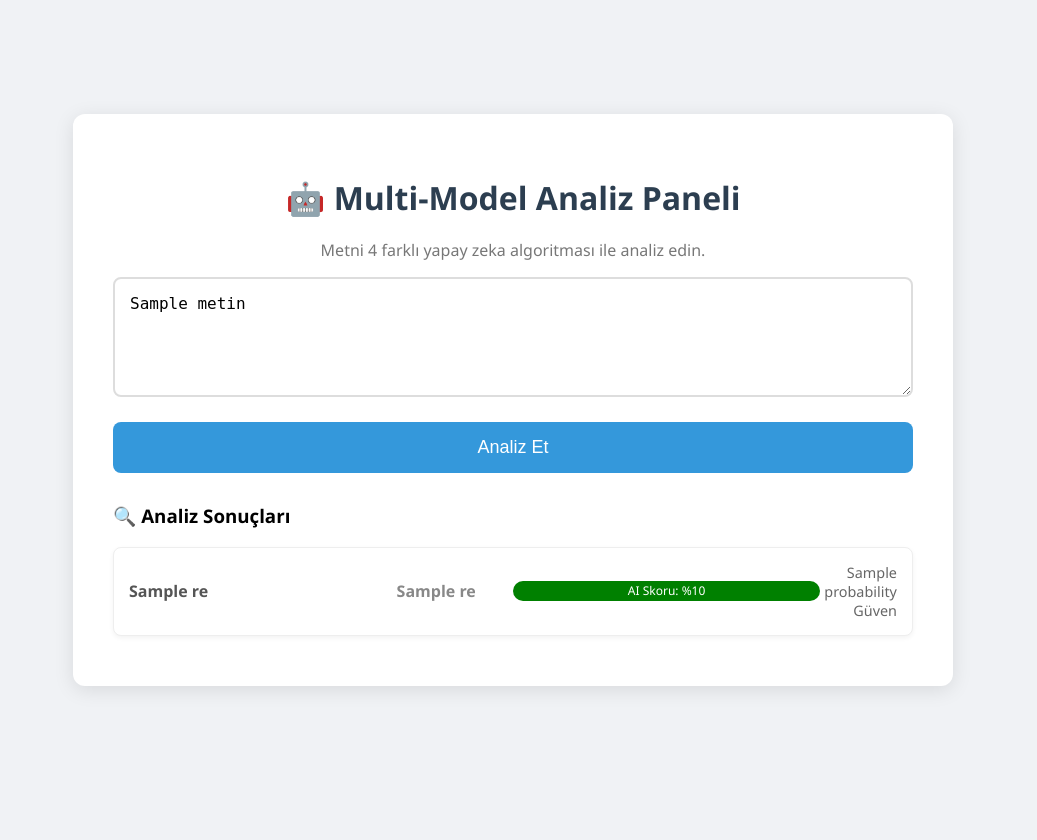
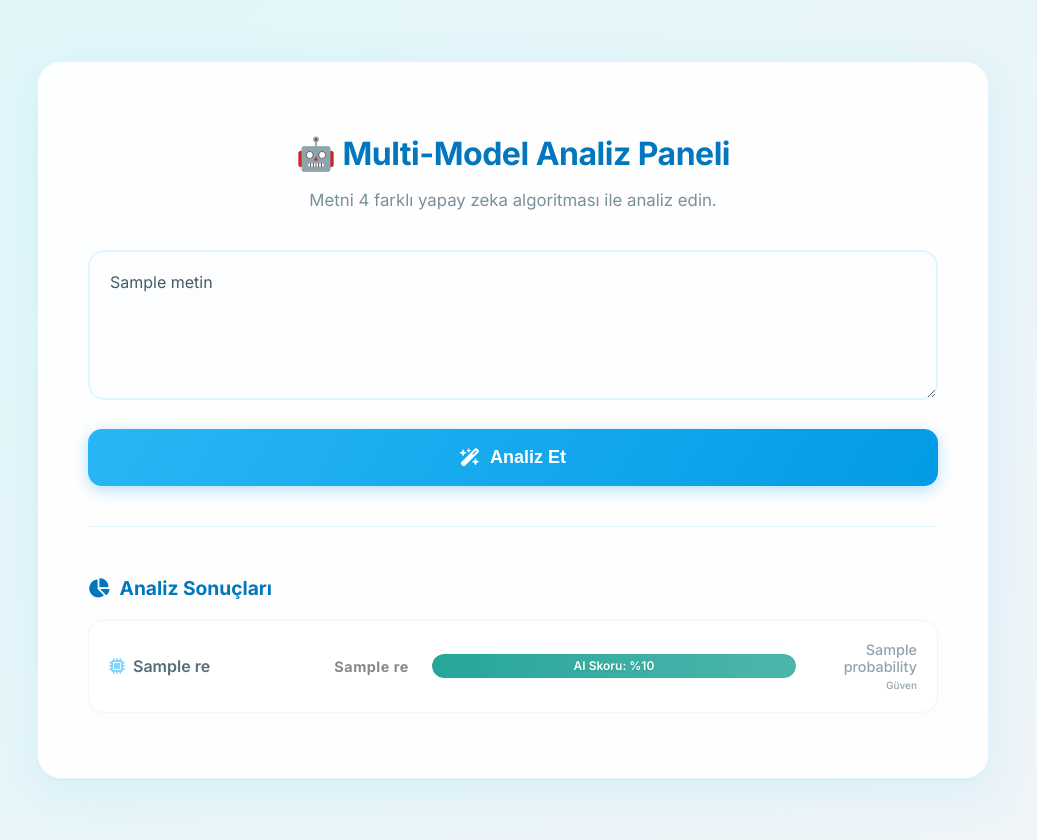
Before and after one commit to byigitakbulut/AIorHuman_ML_Model, a Flask app: template templates/index.html in a window 1280 px wide. Shown: the whole page, without its empty margins (127-1164 px from the left). Before the commit the page ends 690 px from the top, so only its background shows below. Run offline with Flask 3, Linux system fonts and the light colour scheme; the template is opened without the code that fills it: most values are stand-ins (such as "Sample title", 1, 10 or a date in 2020); parts of the project's set-up code (start-up, migrations or seed data) failed here and were passed over.

Commit message:
html kısmı güncellendi

```diff
--- a/templates/index.html
+++ b/templates/index.html
@@ -4,46 +4,221 @@
     <meta charset="UTF-8">
     <meta name="viewport" content="width=device-width, initial-scale=1.0">
     <title>Multi-Model AI Dedektörü</title>
+    <link href="https://fonts.googleapis.com/css2?family=Inter:wght@300;400;500;600;700&display=swap" rel="stylesheet">
+    <link rel="stylesheet" href="https://cdnjs.cloudflare.com/ajax/libs/font-awesome/6.4.0/css/all.min.css">
+
     <style>
-        body { font-family: 'Segoe UI', Tahoma, Geneva, Verdana, sans-serif; background-color: #f0f2f5; display: flex; justify-content: center; align-items: center; min-height: 100vh; margin: 0; }
-        .container { background: white; padding: 40px; border-radius: 12px; box-shadow: 0 4px 20px rgba(0,0,0,0.1); width: 800px; }
-        h1 { text-align: center; color: #2c3e50; margin-bottom: 20px; }
-        textarea { width: 100%; height: 120px; padding: 15px; border: 2px solid #ddd; border-radius: 8px; font-size: 16px; margin-bottom: 20px; resize: vertical; box-sizing: border-box;}
-        button { width: 100%; padding: 15px; background-color: #3498db; color: white; border: none; border-radius: 8px; font-size: 18px; cursor: pointer; transition: 0.3s; }
-        button:hover { background-color: #2980b9; }
+        :root {
+            /* BUZ MAVİSİ PALETİ */
+            --bg-gradient: linear-gradient(135deg, #e0f7fa 0%, #f0f4f8 100%); /* Çok açık buz mavisi */
+            --card-bg: rgba(255, 255, 255, 0.95);
+            --primary-blue: #0288d1;
+            --accent-blue: #4fc3f7;
+            --shadow-color: rgba(179, 229, 252, 0.4);
+            --text-dark: #37474f;
+            --text-light: #78909c;
+        }
 
-        /* Sonuç Tablosu Tasarımı */
-        .results-container { margin-top: 30px; }
-        .model-card { display: flex; align-items: center; justify-content: space-between; background: #fff; border: 1px solid #eee; padding: 15px; margin-bottom: 10px; border-radius: 8px; box-shadow: 0 2px 5px rgba(0,0,0,0.05); }
-        .model-name { font-weight: bold; width: 30%; color: #555; }
-        .prediction { font-weight: bold; width: 20%; text-align: center; }
+        body {
+            font-family: 'Inter', sans-serif;
+            background: var(--bg-gradient);
+            display: flex;
+            justify-content: center;
+            align-items: center;
+            min-height: 100vh;
+            margin: 0;
+            padding: 20px;
+            color: var(--text-dark);
+        }
 
-        /* Progress Bar Alanı */
-        .progress-wrapper { width: 40%; background-color: #e0e0e0; border-radius: 10px; overflow: hidden; height: 20px; position: relative; }
-        .progress-bar { height: 100%; text-align: center; line-height: 20px; color: white; font-size: 12px; transition: width 1s ease-in-out; }
+        .container {
+            background: var(--card-bg);
+            padding: 50px;
+            border-radius: 24px;
+            /* Buzlu cam efekti veren modern gölge */
+            box-shadow: 0 10px 40px var(--shadow-color), 0 1px 2px rgba(0,0,0,0.05);
+            width: 100%;
+            max-width: 850px;
+            border: 1px solid #e1f5fe;
+        }
 
-        .badge-ai { color: #e74c3c; }
-        .badge-human { color: #27ae60; }
+        h1 {
+            text-align: center;
+            color: #0277bd; /* Koyu buz mavisi */
+            margin-bottom: 15px;
+            font-weight: 800;
+            letter-spacing: -0.5px;
+        }
+
+        p {
+            text-align: center;
+            color: var(--text-light);
+            margin-bottom: 40px;
+            font-size: 1.05rem;
+        }
+
+        /* INPUT ALANI */
+        textarea {
+            width: 100%;
+            height: 150px;
+            padding: 20px;
+            border: 2px solid #e1f5fe;
+            border-radius: 16px;
+            font-size: 16px;
+            font-family: 'Inter', sans-serif;
+            margin-bottom: 25px;
+            resize: vertical;
+            box-sizing: border-box;
+            background-color: #fbfdff;
+            transition: all 0.3s ease;
+            outline: none;
+            color: #455a64;
+        }
+
+            textarea:focus {
+                border-color: var(--accent-blue);
+                background-color: #fff;
+                box-shadow: 0 0 0 4px rgba(79, 195, 247, 0.15);
+            }
+
+            textarea::placeholder {
+                color: #b0bec5;
+            }
+
+        /* BUTON */
+        button {
+            width: 100%;
+            padding: 18px;
+            /* Modern Buz Mavisi Gradient */
+            background: linear-gradient(120deg, #29b6f6, #039be5);
+            color: white;
+            border: none;
+            border-radius: 14px;
+            font-size: 18px;
+            font-weight: 600;
+            cursor: pointer;
+            transition: all 0.3s ease;
+            box-shadow: 0 4px 15px rgba(3, 155, 229, 0.3);
+            display: flex;
+            align-items: center;
+            justify-content: center;
+            gap: 10px;
+        }
+
+            button:hover {
+                transform: translateY(-2px);
+                box-shadow: 0 8px 25px rgba(3, 155, 229, 0.4);
+                filter: brightness(1.05);
+            }
+
+        /* SONUÇ ALANI */
+        .results-container {
+            margin-top: 40px;
+            border-top: 1px solid #e1f5fe;
+            padding-top: 30px;
+        }
+
+            .results-container h3 {
+                font-size: 1.2rem;
+                color: #0277bd;
+                margin-bottom: 20px;
+                display: flex;
+                align-items: center;
+                gap: 10px;
+            }
+
+        /* KART TASARIMI */
+        .model-card {
+            display: flex;
+            align-items: center;
+            justify-content: space-between;
+            background: #ffffff;
+            border: 1px solid #f1f8e9; /* Çok hafif */
+            padding: 20px;
+            margin-bottom: 15px;
+            border-radius: 16px;
+            box-shadow: 0 2px 8px rgba(0,0,0,0.02);
+            transition: transform 0.2s, box-shadow 0.2s;
+        }
+
+            .model-card:hover {
+                transform: translateY(-3px);
+                box-shadow: 0 10px 20px rgba(179, 229, 252, 0.4);
+                border-color: #b3e5fc;
+            }
+
+        .model-name {
+            font-weight: 600;
+            width: 25%;
+            color: #546e7a;
+            display: flex;
+            align-items: center;
+            gap: 8px;
+        }
+
+        .prediction {
+            font-weight: 700;
+            width: 15%;
+            text-align: center;
+            font-size: 0.9rem;
+            letter-spacing: 0.5px;
+        }
+
+        /* PROGRESS BAR */
+        .progress-wrapper {
+            width: 45%;
+            background-color: #f1f5f9;
+            border-radius: 50px;
+            overflow: hidden;
+            height: 24px;
+            box-shadow: inset 0 2px 4px rgba(0,0,0,0.03);
+        }
+
+        .progress-bar {
+            height: 100%;
+            text-align: center;
+            line-height: 24px;
+            color: white;
+            font-size: 12px;
+            font-weight: 600;
+            transition: width 1s cubic-bezier(0.4, 0, 0.2, 1);
+            border-radius: 50px;
+            text-shadow: 0 1px 2px rgba(0,0,0,0.1);
+        }
+
+        /* GÜVEN SKORU */
+        .confidence-box {
+            width: 15%;
+            text-align: right;
+            font-size: 0.9em;
+            color: #90a4ae;
+            font-weight: 500;
+        }
     </style>
 </head>
 <body>
 
     <div class="container">
         <h1>🤖 Multi-Model Analiz Paneli</h1>
-    <p style="text-align: center; color: #777;">Metni 4 farklı yapay zeka algoritması ile analiz edin.</p>
+        <p>Metni 4 farklı yapay zeka algoritması ile analiz edin.</p>
 
         <form action="/predict" method="POST">
             <textarea name="metin_kutusu" placeholder="Analiz edilecek metni buraya yapıştırın...">{{ metin }}</textarea>
-        <button type="submit">Analiz Et</button>
+            <button type="submit">
+                <i class="fa-solid fa-wand-magic-sparkles"></i> Analiz Et
+            </button>
         </form>
 
         {% if results %}
         <div class="results-container">
-        <h3>🔍 Analiz Sonuçları</h3>
+            <h3><i class="fa-solid fa-chart-pie"></i> Analiz Sonuçları</h3>
 
             {% for res in results %}
             <div class="model-card">
-            <div class="model-name">{{ res.name }}</div>
+                <div class="model-name">
+                    <i class="fa-solid fa-microchip" style="color: #81d4fa;"></i>
+                    {{ res.name }}
+                </div>
 
                 <div class="prediction" style="color: {{ res.color }}">
                     {{ res.label }}
@@ -51,13 +226,15 @@
 
                 <div class="progress-wrapper">
                     <div class="progress-bar"
-                     style="width: {{ res.raw_prob }}%; background-color: {{ 'red' if res.raw_prob > 50 else 'green' }};">
+                         style="width: {{ res.raw_prob }}%;
+                            background: {{ 'linear-gradient(90deg, #ef5350, #ff8a80)' if res.raw_prob > 50 else 'linear-gradient(90deg, #26a69a, #4db6ac)' }};">
                         AI Skoru: %{{ res.raw_prob|round(1) }}
                     </div>
                 </div>
 
-            <div style="width: 10%; text-align: right; font-size: 0.9em; color: #666;">
-                {{ res.probability }} Güven
+                <div class="confidence-box">
+                    {{ res.probability }}<br>
+                    <span style="font-size: 10px;">Güven</span>
                 </div>
             </div>
             {% endfor %}
```
Lines whose indentation alone changed are shown as unchanged.
